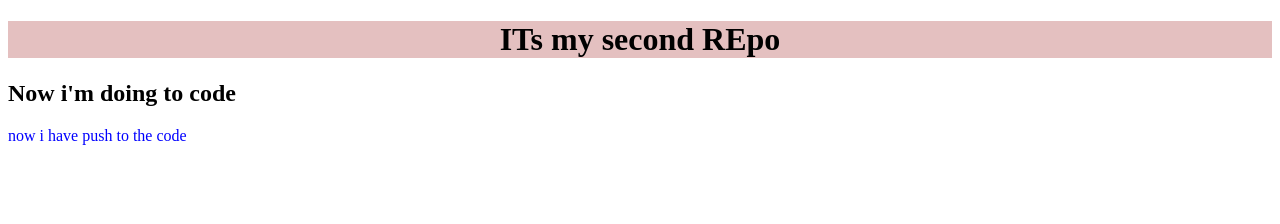
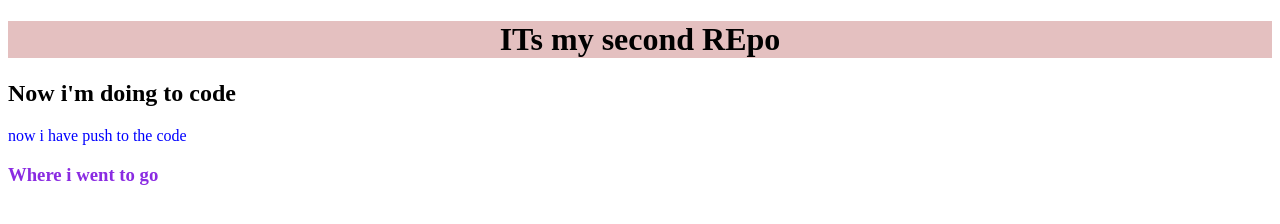
Before and after one commit to mominul-01/second-repo, a plain HTML site: page index.html in a window 1280 px wide. Drawn offline with Linux system fonts and the light colour scheme.

Commit message:
add some changes

```diff
--- a/index.html
+++ b/index.html
@@ -13,5 +13,6 @@
     <h1> ITs my second REpo</h1>
     <h2>Now i'm doing to code</h2>
     <p>now i have push to the code</p>
+    <h3>Where i went to go</h3>
 </body>
 </html>
--- a/style.css
+++ b/style.css
@@ -5,3 +5,6 @@ h1{
     background-color: rgb(228, 192, 192);
     text-align: center;
 }
+h3{
+    color: blueviolet;
+}
```
